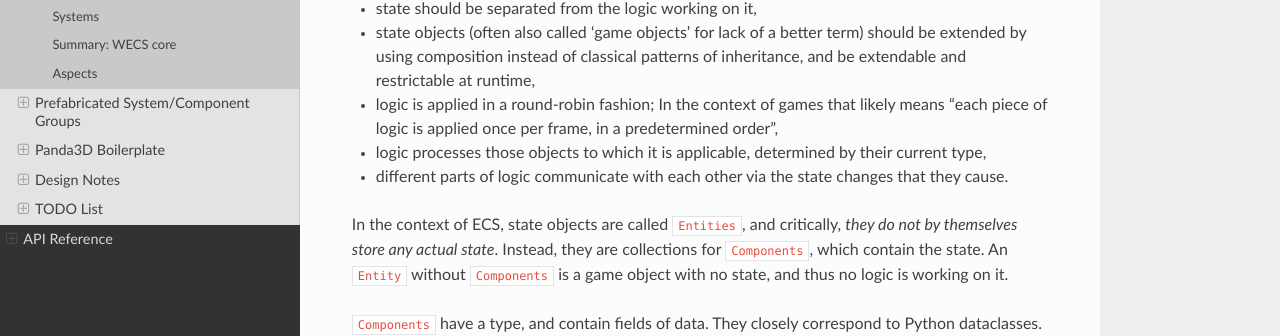
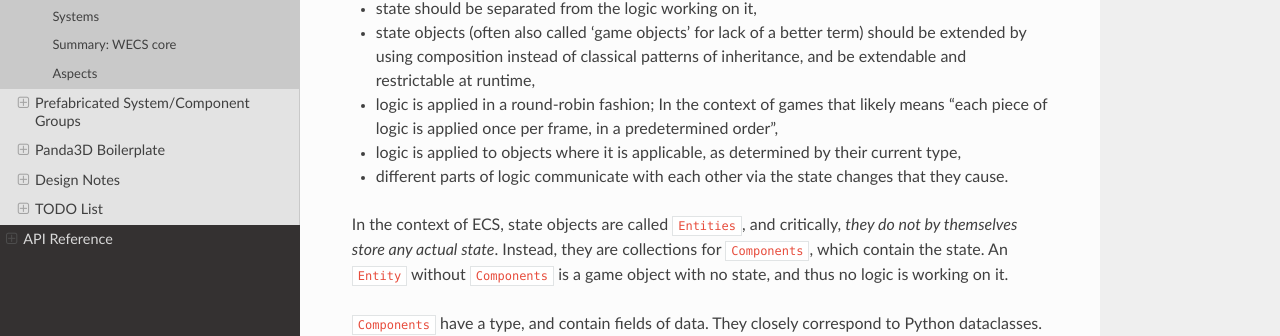
Before and after one commit to TheCheapestPixels/wecs, a Sphinx documentation site: the page built from docs/manual/tutorial.md, in a window 1280 px wide and 900 px high. Shown: the part 338-674 px from the top of the window. Built offline with Sphinx 7.4.7 and the Read the Docs theme 2.0.0, drawn with Linux system fonts in a browser that asks for light colours; pages that are not in the unit, such as notebooks, are missing from menus.

Commit message:
Reworded tutorial.

```diff
--- a/docs/manual/tutorial.md
+++ b/docs/manual/tutorial.md
@@ -15,7 +15,7 @@ that...
 * logic is applied in a round-robin fashion; In the context of games
   that likely means "each piece of logic is applied once per frame, in a
   predetermined order",
-* logic processes those objects to which it is applicable, determined by
+* logic is applied to objects where it is applicable, as determined by
   their current type,
 * different parts of logic communicate with each other via the state
   changes that they cause.
```
